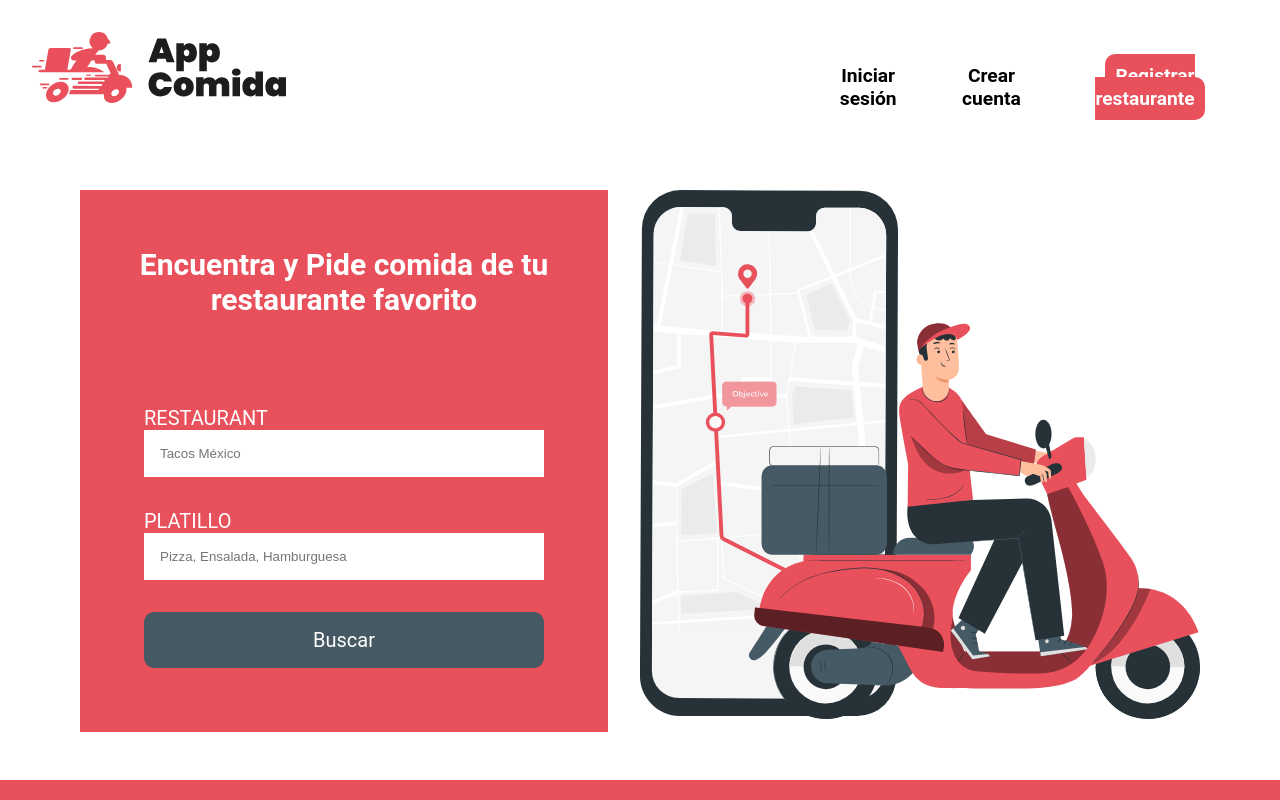
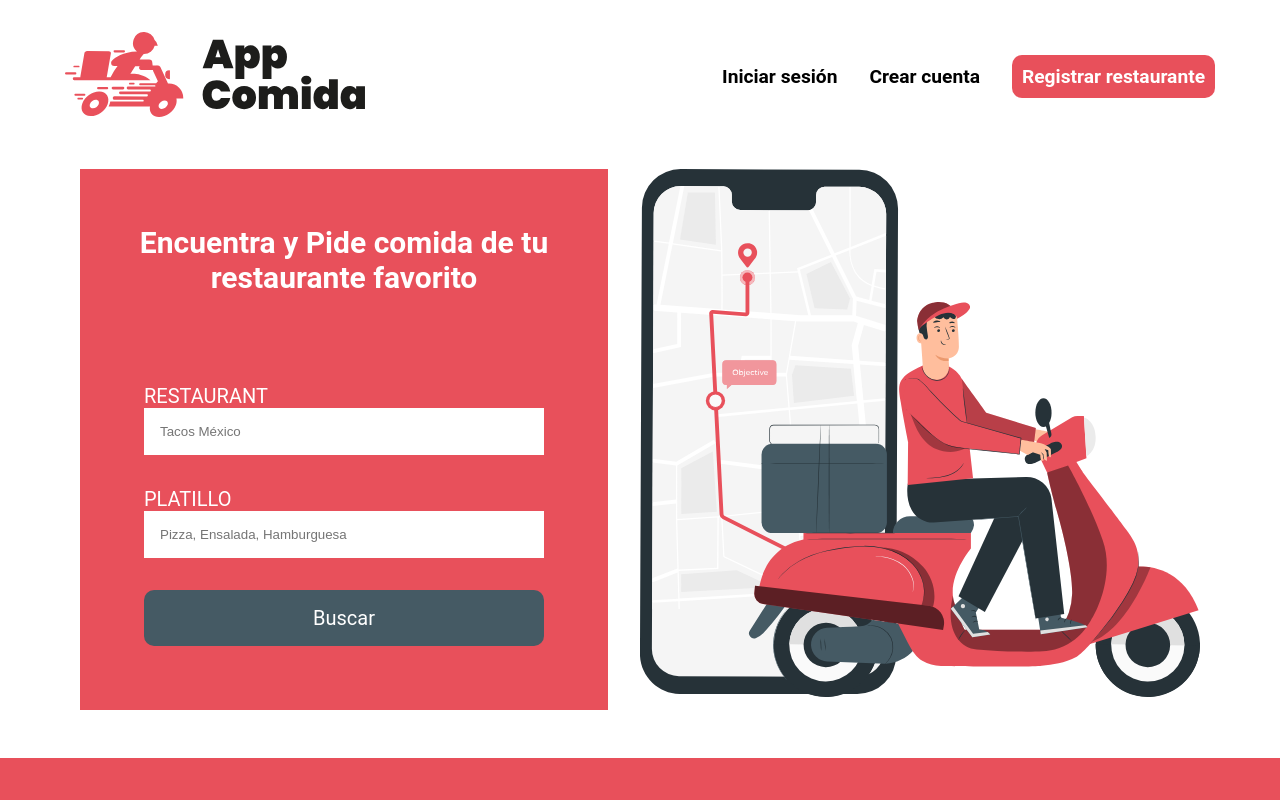
Before and after one commit to PiCab-LP/semana06, a plain HTML site: page index.html in a window 1280 px wide. Shown: the top 800 px of the page. Drawn offline with Linux system fonts and the light colour scheme.

Commit message:
Refactor header structure and styling; improve container alignment and navigation layout

```diff
--- a/index.html
+++ b/index.html
@@ -8,7 +8,8 @@
 </head>
 
 <body>
-    <header class="container">
+    <header>
+        <div class="container">
             <div>
                 <img src="./img/logo.svg" class="logoappcomida">
             </div>
@@ -20,6 +21,7 @@
                     <li class="liststyle"><a href="#" class="navmenu buttonred">Registrar restaurante</a></li>
                 </ul>
             </nav>
+        </div>
     </header>
 
     <main>
--- a/styles.css
+++ b/styles.css
@@ -5,8 +5,11 @@ body{
 
 .container{
     display: flex;
-    justify-content: center;
-    gap: 30rem;
+    justify-content: space-between;
+    max-width: 1150px;
+    margin-left: auto;
+    margin-right: auto;
+    align-items: center;
 }
 
 .logoappcomida{
@@ -119,6 +122,7 @@ body{
     padding: 3rem;
 }
 
-.margin{
-    margin: 1rem 1rem
+
+.a-items-center{
+    align-items: center;
 }
```
Lines whose indentation alone changed are shown as unchanged.
